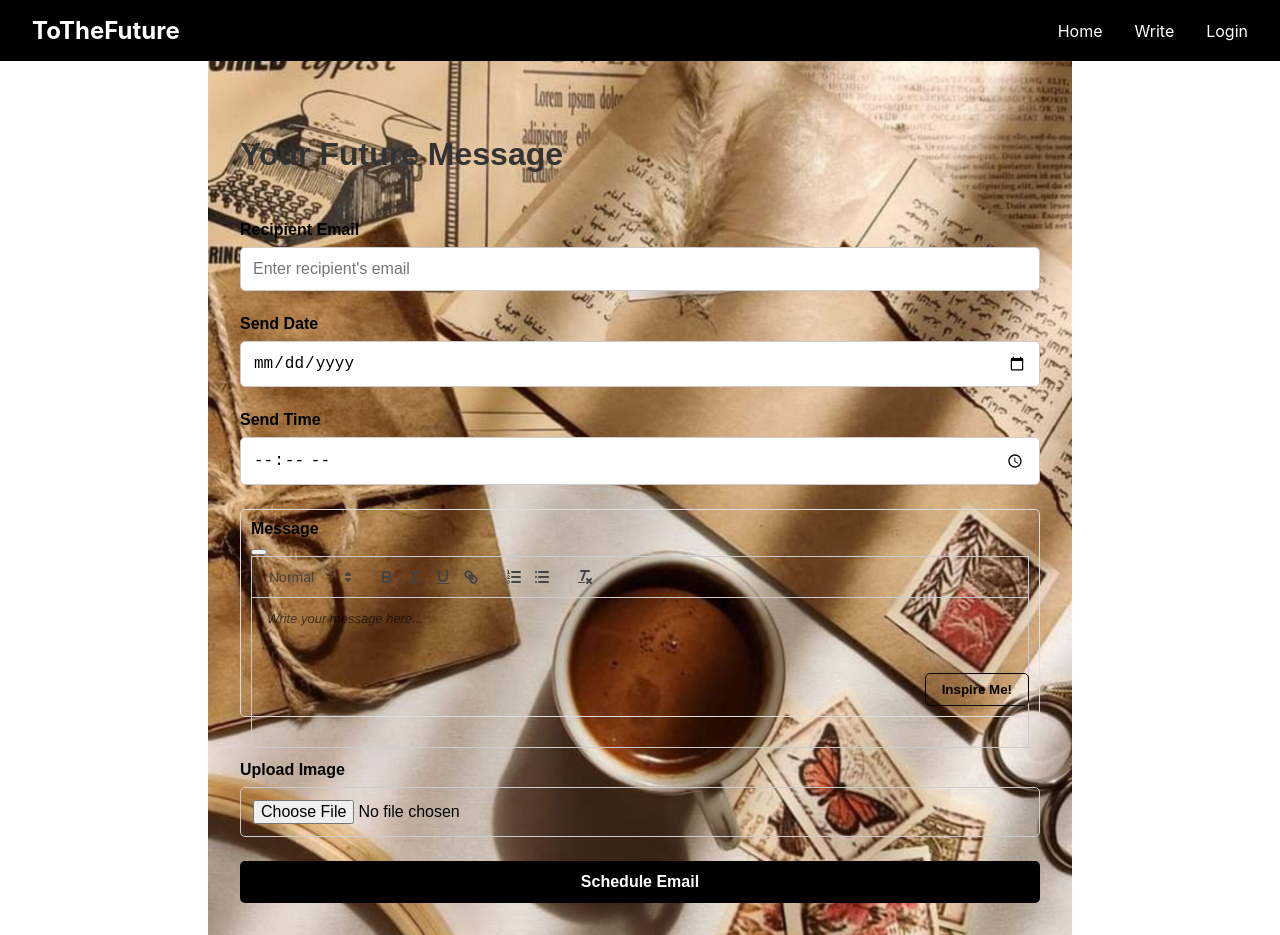
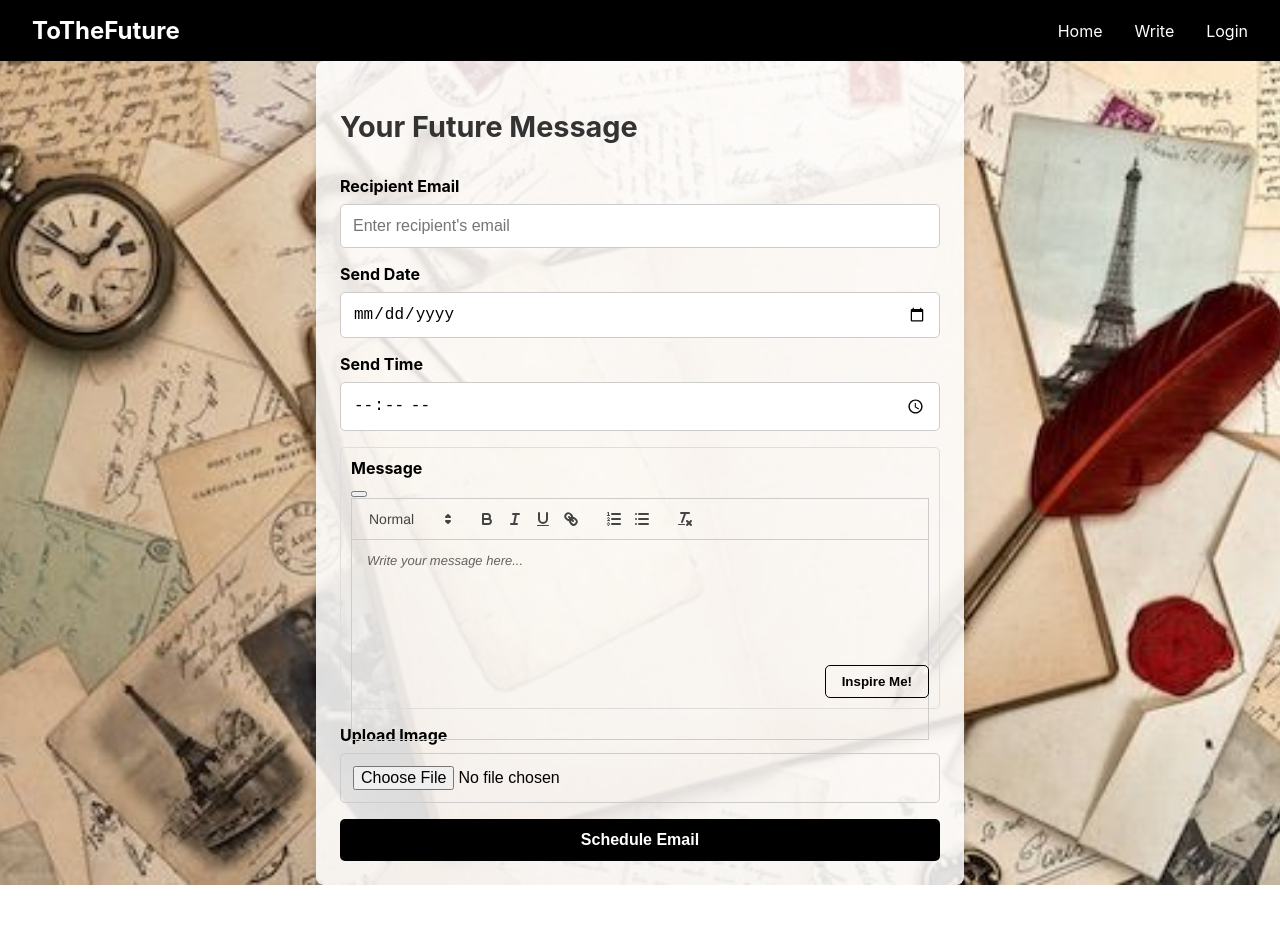
Before and after one commit to Abee04/timecapsule-new, a React (Create React App) app: page /composemail in a window 1280 px wide. After the commit the page ends 885 px from the top, so only its background shows below. Built offline with nearby package versions, Linux system fonts and the light colour scheme; no server answers.

Commit message:
Changed the UI

```diff
--- a/src/components/ComposeMail.js
+++ b/src/components/ComposeMail.js
@@ -1,7 +1,7 @@
 import React, { useState } from "react";
 import ReactQuill from "react-quill";
 import "react-quill/dist/quill.snow.css";
-import backgroundImage from '../assets/Story.jpg';
+import backgroundImage from "../assets/story.jpeg"; // Import the image
 
 // Custom Toolbar for Quill Editor
 const CustomToolbar = () => (
@@ -75,6 +75,14 @@ const ComposeMail = () => {
   };
 
   return (
+    <div
+      style={{
+        ...styles.pageContainer,
+        backgroundImage: `url(${backgroundImage})`, // Set background image for entire page
+        backgroundSize: "cover",
+        backgroundPosition: "center",
+      }}
+    >
       <div style={styles.container}>
         {isEmailScheduled ? (
           // If the email is successfully scheduled, show a confirmation message
@@ -162,110 +170,96 @@ const ComposeMail = () => {
           </form>
         )}
       </div>
+    </div>
   );
 };
 
 const styles = {
+  pageContainer: {
+    minHeight: "100vh", // Make sure the background covers the whole page
+    display: "flex",
+    justifyContent: "center",
+    alignItems: "center",
+    flexDirection: "column",
+  },
   container: {
-    padding: '2rem',
-    maxWidth: '800px',
-    margin: 'auto',
-    textAlign: 'center',
-    fontFamily: 'Arial, sans-serif',
-    backgroundImage: `url(${backgroundImage})`,  // Apply background image to the container
-    backgroundSize: 'cover',
-    backgroundPosition: 'center',
-    minHeight: '100vh', // Ensure the container takes up the full viewport height
+    backgroundColor: "rgba(255, 255, 255, 0.85)", // Semi-transparent white background for form and confirmation
+    padding: "1.5rem", // Reduced padding
+    borderRadius: "8px", // Slightly round the corners of the container
+    boxShadow: "0 4px 8px rgba(0, 0, 0, 0.1)", // Add a subtle shadow
+    maxWidth: "600px", // Reduced max-width for the form box
+    width: "100%",
   },
   heading: {
-    fontSize: '2rem',
-    marginBottom: '1.5rem',
-    color: '#333',
-    fontWeight: 'bold',
+    fontSize: "1.8rem", // Slightly smaller heading size
+    marginBottom: "1rem", // Reduced margin
+    color: "#333",
   },
   form: {
-    display: 'flex',
-    flexDirection: 'column',
-    gap: '1.5rem',
-    textAlign: 'left',
-    marginTop: '1rem',
+    display: "flex",
+    flexDirection: "column",
+    gap: "1rem",
+    textAlign: "left",
   },
   field: {
-    display: 'flex',
-    flexDirection: 'column',
+    display: "flex",
+    flexDirection: "column",
   },
   label: {
-    marginBottom: '0.5rem',
-    fontSize: '1rem',
-    fontWeight: 'bold',
+    marginBottom: "0.5rem",
+    fontSize: "1rem",
+    fontWeight: "bold",
   },
   input: {
-    padding: '0.75rem',
-    borderRadius: '5px',
-    border: '1px solid #ccc',
-    fontSize: '1rem',
+    padding: "0.75rem",
+    borderRadius: "5px",
+    border: "1px solid #ccc",
+    fontSize: "1rem",
   },
   editorContainer: {
-    position: 'relative',
-    border: '1px solid #ddd',
-    borderRadius: '5px',
-    padding: '10px',
-    marginBottom: '20px',
+    position: "relative",
+    border: "1px solid #ddd",
+    borderRadius: "5px",
+    padding: "10px",
   },
   editor: {
-    height: '150px',
-    fontSize: '1rem',
+    height: "200px",
+    fontSize: "1rem",
   },
   inspireButton: {
-    position: 'absolute',
-    bottom: '10px',
-    right: '10px',
-    padding: '0.5rem 1rem',
-    background: 'transparent',
-    border: '1px solid #000',
-    borderRadius: '5px',
-    fontWeight: 'bold',
-    cursor: 'pointer',
-    color: '#000',
+    position: "absolute",
+    bottom: "10px",
+    right: "10px",
+    padding: "0.5rem 1rem",
+    background: "transparent",
+    border: "1px solid #000",
+    borderRadius: "5px",
+    fontWeight: "bold",
+    cursor: "pointer",
+    color: "#000",
   },
   submitButton: {
-    padding: '0.75rem 1.5rem',
-    backgroundColor: '#000',
-    color: '#fff',
-    fontSize: '1rem',
-    border: 'none',
-    borderRadius: '5px',
-    cursor: 'pointer',
-    fontWeight: 'bold',
+    padding: "0.75rem 1.5rem",
+    backgroundColor: "#000",
+    color: "#fff",
+    fontSize: "1rem",
+    border: "none",
+    borderRadius: "5px",
+    cursor: "pointer",
+    fontWeight: "bold",
   },
   errorMessage: {
-    marginTop: '1rem',
-    color: 'red',
-    fontSize: '1rem',
+    marginTop: "1rem",
+    color: "red",
+    fontSize: "1rem",
   },
   confirmation: {
-    position: 'fixed', // Cover the entire viewport
-    top: 0,
-    left: 0,
-    right: 0,
-    bottom: 0,
-    backgroundImage: 'url(background)', // Add the background image
-    backgroundSize: 'cover', // Make the image cover the entire screen
-    backgroundPosition: 'center', // Center the image
-    backgroundRepeat: 'no-repeat',
-    backgroundColor: 'rgba(0, 0, 0, 0.7)', // Semi-transparent overlay
-    display: 'flex',
-    flexDirection: 'column',
-    justifyContent: 'center',
-    alignItems: 'center',
-    textAlign: 'center',
-    color: 'white', // Text color
-    fontSize: '1.2rem',
-    padding: '2rem',
-    zIndex: 9999, // Ensure it stays on top
-  }
-
-}
+    textAlign: "center",
+    marginTop: "2rem",
+    fontSize: "1.2rem",
+    color: "#000", // Text color for thank you message
+  },
+};
 
 
 export default ComposeMail;
--- a/src/components/Home.js
+++ b/src/components/Home.js
@@ -1,6 +1,6 @@
 import React from 'react';
 import { Link } from 'react-router-dom';
-import backgroundImage from '../assets/Story.jpg'; // Path to your image
+import backgroundImage from '../assets/story.jpeg'; // Path to your image
 
 const Home = ({ user }) => {
   return (
--- a/src/components/Login.js
+++ b/src/components/Login.js
@@ -1,7 +1,7 @@
 import React, { useState } from 'react';
 import { signInWithGoogle } from '../firebase';
 import { useNavigate } from 'react-router-dom';
-import timeImage from '../assets/Story.jpg';
+import timeImage from '../assets/story.jpeg';
 
 const Login = () => {
   const [isSigningIn, setIsSigningIn] = useState(false); // Track signing-in status
```
Also changed, not shown: src/assets/Story.jpg (deleted), src/assets/story.jpeg (added), 2 other files (tests, documents, lock files or other folders). Lines whose indentation alone changed are shown as unchanged.
